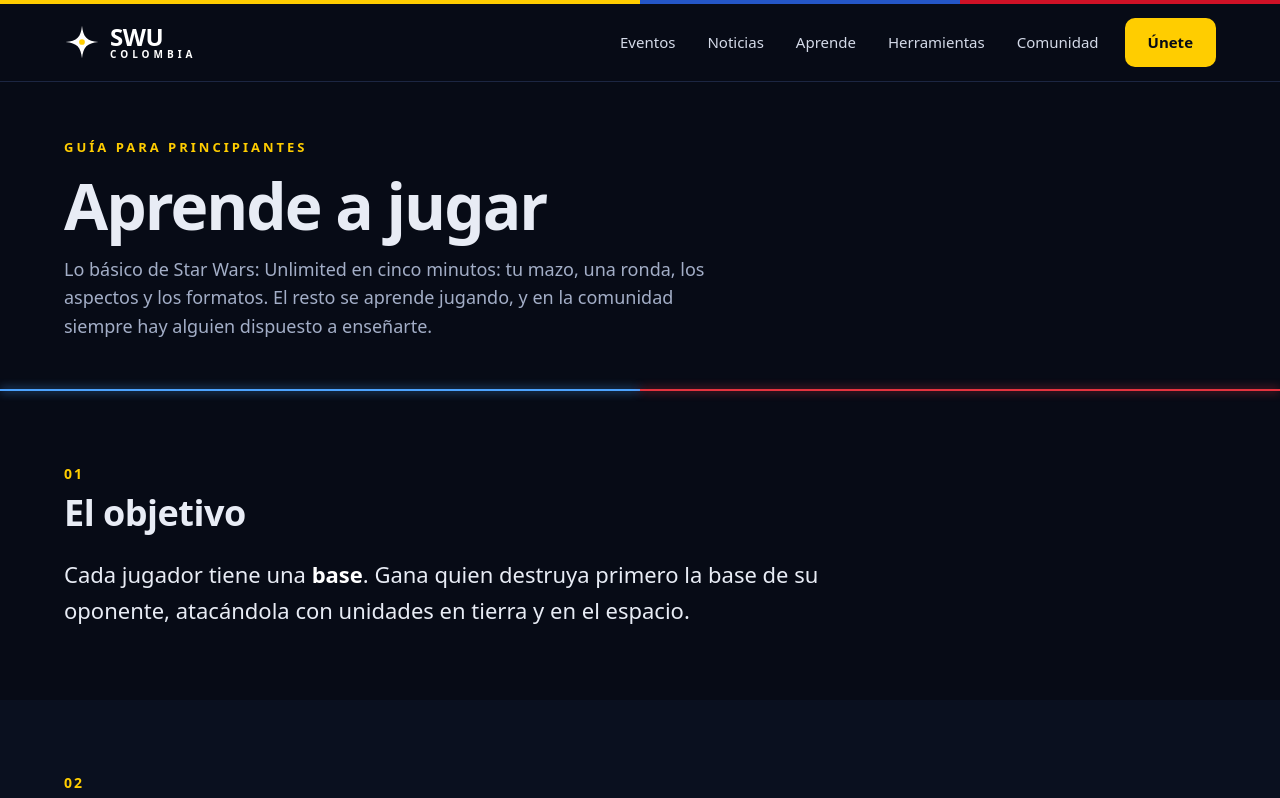
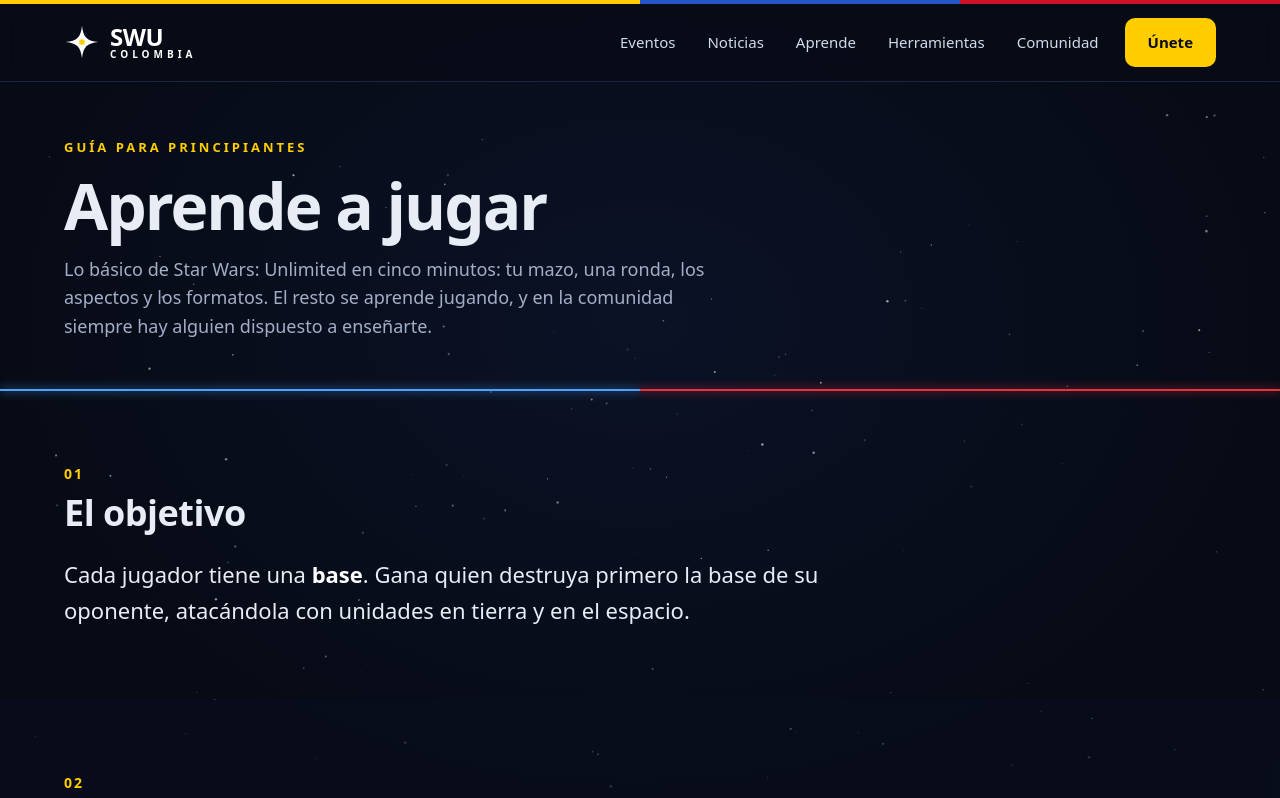
Before and after one commit to amarciniegas/swu-colombia, an Astro site: page /aprende in a window 1280 px wide. Shown: the top 798 px of the page. Built offline with nearby package versions, Linux system fonts and the light colour scheme; Astro itself is replaced by a stand-in of ours; no server answers.

Commit message:
Fondo de estrellas y nave de eventos

```diff
--- a/src/components/CarruselTiendas.astro
+++ b/src/components/CarruselTiendas.astro
@@ -54,7 +54,6 @@ const duracion = Math.max(20, cinta.length * 4); // segundos por vuelta
 <style>
   .carrusel {
     padding-block: 56px;
-    background: var(--color-fondo);
     border-top: 1px solid #1c2642;
     overflow: hidden;
   }
--- /dev/null
+++ b/src/components/FondoEstrellas.astro
@@ -0,0 +1,151 @@
+---
+// Fondo de estrellas animado para todo el sitio.
+// Las estrellas se alejan del centro muy despacio (sensación de viajar por el espacio)
+// y parpadean suavemente. Pensado para ser estético, no para distraer:
+//  - Se pausa cuando la pestaña no está visible.
+//  - Con "reducir movimiento" activado, las estrellas se quedan quietas.
+---
+
+<canvas id="fondo-estrellas" class="fondo-estrellas" aria-hidden="true"></canvas>
+
+<style>
+  .fondo-estrellas {
+    position: fixed;
+    inset: 0;
+    width: 100%;
+    height: 100%;
+    z-index: -1;
+    pointer-events: none;
+    background: radial-gradient(ellipse at 50% 40%, #0b1226 0%, var(--color-fondo) 70%);
+  }
+</style>
+
+<script>
+  interface Estrella {
+    x: number; // posición relativa al centro
+    y: number;
+    z: number; // profundidad: 0.15 (lejos) a 1 (cerca)
+    radio: number;
+    brillo: number;
+    fase: number;
+    velParpadeo: number;
+    color: string;
+    aparicion: number; // 0→1 para que las nuevas aparezcan suavemente
+  }
+
+  const lienzo = document.getElementById('fondo-estrellas') as HTMLCanvasElement | null;
+  const ctx = lienzo?.getContext('2d');
+
+  if (lienzo && ctx) {
+    const reducir = window.matchMedia('(prefers-reduced-motion: reduce)');
+    const COLORES = ['255,255,255', '255,255,255', '255,255,255', '200,225,255', '255,214,218'];
+    const VELOCIDAD = 6; // px por segundo para las estrellas más cercanas: muy lento a propósito
+
+    let ancho = 0;
+    let alto = 0;
+    let estrellas: Estrella[] = [];
+    let ultimo = 0;
+    let animando = false;
+
+    const crear = (nueva: boolean): Estrella => {
+      const z = 0.15 + Math.random() * 0.85;
+      // Las nuevas nacen cerca del centro; al inicio se reparten por toda la pantalla.
+      const extension = nueva ? 0.15 : 0.55;
+      return {
+        x: (Math.random() - 0.5) * ancho * extension * 2,
+        y: (Math.random() - 0.5) * alto * extension * 2,
+        z,
+        radio: 0.25 + z * 1.05,
+        brillo: 0.25 + Math.random() * 0.55,
+        fase: Math.random() * Math.PI * 2,
+        velParpadeo: 0.4 + Math.random() * 1.1,
+        color: COLORES[Math.floor(Math.random() * COLORES.length)],
+        aparicion: nueva ? 0 : 1,
+      };
+    };
+
+    const ajustar = () => {
+      const dpr = Math.min(window.devicePixelRatio || 1, 2);
+      ancho = window.innerWidth;
+      alto = window.innerHeight;
+      lienzo.width = Math.round(ancho * dpr);
+      lienzo.height = Math.round(alto * dpr);
+      ctx.setTransform(dpr, 0, 0, dpr, 0, 0);
+      const cantidad = Math.min(220, Math.round((ancho * alto) / 8000));
+      estrellas = Array.from({ length: cantidad }, () => crear(false));
+    };
+
+    const dibujar = (t: number, dt: number) => {
+      ctx.clearRect(0, 0, ancho, alto);
+      const cx = ancho / 2;
+      const cy = alto / 2;
+      const maxDist = Math.hypot(cx, cy);
+
+      for (let i = 0; i < estrellas.length; i++) {
+        const e = estrellas[i];
+
+        if (dt > 0) {
+          // Se alejan del centro; más rápido mientras más cerca (paralaje).
+          const dist = Math.hypot(e.x, e.y) || 1;
+          const avance = VELOCIDAD * e.z * e.z * dt * (0.4 + dist / maxDist);
+          e.x += (e.x / dist) * avance;
+          e.y += (e.y / dist) * avance;
+          if (e.aparicion < 1) e.aparicion = Math.min(1, e.aparicion + dt * 0.25);
+          if (Math.abs(e.x) > cx + 10 || Math.abs(e.y) > cy + 10) {
+            estrellas[i] = crear(true);
+            continue;
+          }
+        }
+
+        const parpadeo = 0.75 + 0.25 * Math.sin(t * 0.001 * e.velParpadeo + e.fase);
+        const alfa = e.brillo * parpadeo * e.aparicion;
+        ctx.beginPath();
+        ctx.arc(cx + e.x, cy + e.y, e.radio, 0, Math.PI * 2);
+        ctx.fillStyle = `rgba(${e.color},${alfa.toFixed(3)})`;
+        ctx.fill();
+      }
+    };
+
+    const cuadro = (t: number) => {
+      if (!animando) return;
+      const dt = ultimo ? Math.min((t - ultimo) / 1000, 0.1) : 0;
+      ultimo = t;
+      dibujar(t, dt);
+      requestAnimationFrame(cuadro);
+    };
+
+    const iniciar = () => {
+      if (animando || reducir.matches || document.hidden) return;
+      animando = true;
+      ultimo = 0;
+      requestAnimationFrame(cuadro);
+    };
+
+    const detener = () => {
+      animando = false;
+    };
+
+    ajustar();
+    dibujar(0, 0);
+    iniciar();
+
+    let espera: number | undefined;
+    window.addEventListener('resize', () => {
+      window.clearTimeout(espera);
+      espera = window.setTimeout(() => {
+        ajustar();
+        dibujar(performance.now(), 0);
+      }, 150);
+    });
+
+    document.addEventListener('visibilitychange', () => (document.hidden ? detener() : iniciar()));
+    reducir.addEventListener('change', () => {
+      if (reducir.matches) {
+        detener();
+        dibujar(0, 0);
+      } else {
+        iniciar();
+      }
+    });
+  }
+</script>
--- a/src/components/Footer.astro
+++ b/src/components/Footer.astro
@@ -19,7 +19,9 @@ const enlaces = [
         <span>SWU Colombia</span>
       </a>
       <nav aria-label="Pie de página" class="footer__nav">
-        {enlaces.map((e) => <a href={e.href}>{e.texto}</a>)}
+        {enlaces.map((e) => (
+          <a href={e.href} data-nave={e.href === '/eventos' ? '' : undefined}>{e.texto}</a>
+        ))}
       </nav>
     </div>
 
--- a/src/components/Header.astro
+++ b/src/components/Header.astro
@@ -29,7 +29,7 @@ import { navegacion } from '../data/sitio';
 
     <nav id="menu-principal" class="header__nav" aria-label="Principal">
       {navegacion.map((item) => (
-        <a href={item.href} class="header__enlace">{item.texto}</a>
+        <a href={item.href} class="header__enlace" data-nave={item.href === '/eventos' ? '' : undefined}>{item.texto}</a>
       ))}
       <a href="/#comunidad" class="boton boton--amarillo header__cta">Únete</a>
     </nav>
@@ -39,7 +39,9 @@ import { navegacion } from '../data/sitio';
 <style>
   .header {
     border-bottom: 1px solid #1c2642;
-    background: var(--color-fondo);
+    background: rgba(7, 11, 22, 0.82);
+    -webkit-backdrop-filter: blur(8px);
+    backdrop-filter: blur(8px);
   }
 
   .header__fila {
--- /dev/null
+++ b/src/components/NaveEventos.astro
@@ -0,0 +1,125 @@
+---
+// Nave original de SWU Colombia que cruza la pantalla al hacer clic en un enlace con
+// el atributo data-nave (por ejemplo "Eventos" en el menú). Después abre el enlace.
+// Con "reducir movimiento" activado, el enlace se abre de inmediato, sin animación.
+---
+
+<div class="nave" aria-hidden="true">
+  <span class="nave__estela"></span>
+  <svg class="nave__svg" width="120" height="60" viewBox="0 0 120 60">
+    <defs>
+      <linearGradient id="nave-casco" x1="0" y1="0" x2="0" y2="1">
+        <stop offset="0" stop-color="#f2f5fb" />
+        <stop offset="1" stop-color="#8a96b4" />
+      </linearGradient>
+      <radialGradient id="nave-motor" cx="0.5" cy="0.5" r="0.5">
+        <stop offset="0" stop-color="#ffffff" />
+        <stop offset="0.4" stop-color="#a6d0ff" />
+        <stop offset="1" stop-color="#4da3ff" stop-opacity="0" />
+      </radialGradient>
+    </defs>
+    <!-- llama del motor -->
+    <ellipse class="nave__llama" cx="16" cy="30" rx="16" ry="7" fill="url(#nave-motor)" />
+    <!-- alas en flecha -->
+    <path d="M44 27 L30 4 L40 4 L66 26 Z" fill="#5b6785" />
+    <path d="M44 33 L30 56 L40 56 L66 34 Z" fill="#5b6785" />
+    <!-- franja amarilla en las alas -->
+    <path d="M34 8 L39 8 L52 22 L48 22 Z" fill="#ffcd00" />
+    <path d="M34 52 L39 52 L52 38 L48 38 Z" fill="#ffcd00" />
+    <!-- fuselaje -->
+    <path d="M22 24 L84 22 L116 30 L84 38 L22 36 Z" fill="url(#nave-casco)" />
+    <!-- cabina -->
+    <path d="M78 26 L98 30 L78 34 Z" fill="#16203a" />
+    <path d="M80 27.5 L90 30 L80 30 Z" fill="#6fb4ff" opacity="0.7" />
+    <!-- tobera -->
+    <rect x="20" y="25" width="6" height="10" rx="2" fill="#3a4258" />
+  </svg>
+</div>
+
+<style>
+  .nave {
+    position: fixed;
+    left: 0;
+    top: 0;
+    z-index: 100;
+    pointer-events: none;
+    opacity: 0;
+    will-change: transform, opacity;
+  }
+
+  .nave__svg {
+    position: relative;
+    display: block;
+    filter: drop-shadow(0 0 10px rgba(77, 163, 255, 0.45));
+  }
+
+  .nave__estela {
+    position: absolute;
+    top: 50%;
+    right: 100px;
+    width: 220px;
+    height: 3px;
+    margin-top: -1.5px;
+    border-radius: 2px;
+    background: linear-gradient(to left, rgba(166, 208, 255, 0.85), rgba(77, 163, 255, 0));
+  }
+
+  .nave__llama {
+    transform-origin: 26px 30px;
+    animation: llama 0.12s ease-in-out infinite alternate;
+  }
+
+  @keyframes llama {
+    from { transform: scaleX(0.8); opacity: 0.85; }
+    to { transform: scaleX(1.15); opacity: 1; }
+  }
+</style>
+
+<script>
+  const nave = document.querySelector<HTMLElement>('.nave');
+  const reducir = window.matchMedia('(prefers-reduced-motion: reduce)');
+  let volando = false;
+
+  function volar(): Animation | null {
+    if (!nave || reducir.matches || volando) return null;
+    volando = true;
+    const w = window.innerWidth;
+    const h = window.innerHeight;
+    // Entra por abajo a la izquierda y sale por arriba a la derecha, con una leve curva.
+    const angulo = -Math.atan2(h * 0.75, w * 1.3) * (180 / Math.PI);
+    const anim = nave.animate(
+      [
+        { transform: `translate(${-160}px, ${h * 0.85}px) rotate(${angulo}deg) scale(0.55)`, opacity: 0 },
+        { opacity: 1, offset: 0.12 },
+        { transform: `translate(${w * 0.45}px, ${h * 0.42}px) rotate(${angulo * 0.85}deg) scale(0.9)`, offset: 0.55 },
+        { opacity: 1, offset: 0.88 },
+        { transform: `translate(${w + 160}px, ${h * 0.05}px) rotate(${angulo * 0.7}deg) scale(1.15)`, opacity: 0 },
+      ],
+      { duration: 1000, easing: 'cubic-bezier(0.45, 0, 0.25, 1)' },
+    );
+    anim.finished.finally(() => {
+      volando = false;
+    });
+    return anim;
+  }
+
+  document.addEventListener('click', (evento) => {
+    const enlace = (evento.target as Element | null)?.closest<HTMLAnchorElement>('a[data-nave]');
+    if (!enlace) return;
+    // Respetar Ctrl/Cmd/Shift + clic (abrir en otra pestaña) y clic del medio.
+    if (evento.defaultPrevented || evento.button !== 0 || evento.metaKey || evento.ctrlKey || evento.shiftKey || evento.altKey) return;
+    if (enlace.target === '_blank') return;
+
+    const anim = volar();
+    if (!anim) return; // sin animación: el enlace funciona normal
+
+    const destino = new URL(enlace.href, location.href);
+    const mismaPagina = destino.pathname === location.pathname && destino.hash;
+    if (mismaPagina) return; // enlaces como #eventos: la nave vuela mientras la página se desplaza
+
+    evento.preventDefault();
+    window.setTimeout(() => {
+      location.href = destino.href;
+    }, 700);
+  });
+</script>
--- a/src/layouts/BaseLayout.astro
+++ b/src/layouts/BaseLayout.astro
@@ -6,6 +6,8 @@ import '../styles/eventos.css';
 import Header from '../components/Header.astro';
 import Footer from '../components/Footer.astro';
 import CarruselTiendas from '../components/CarruselTiendas.astro';
+import FondoEstrellas from '../components/FondoEstrellas.astro';
+import NaveEventos from '../components/NaveEventos.astro';
 import { sitio, redes } from '../data/sitio';
 import { usarCalendario, apiKey, calendariosActivos } from '../data/calendarios';
 
@@ -38,6 +40,7 @@ const configCalendario = JSON.stringify({ apiKey, calendarios: calendariosActivo
     <meta property="og:locale" content="es_CO" />
   </head>
   <body>
+    <FondoEstrellas />
     <a href="#contenido" class="saltar">Saltar al contenido</a>
     <Header />
     <main id="contenido">
@@ -45,6 +48,7 @@ const configCalendario = JSON.stringify({ apiKey, calendarios: calendariosActivo
     </main>
     <CarruselTiendas />
     <Footer />
+    <NaveEventos />
     {usarCalendario && (
       <script
         is:inline
--- a/src/styles/global.css
+++ b/src/styles/global.css
@@ -110,7 +110,8 @@ a:hover {
 }
 
 .seccion--alterna {
-  background: var(--color-fondo-2);
+  /* translúcido para que se vean las estrellas del fondo */
+  background: rgba(10, 16, 31, 0.55);
 }
 
 .seccion__cabecera {
```
Also changed, not shown: src/pages/index.astro (+2 -22 lines).
